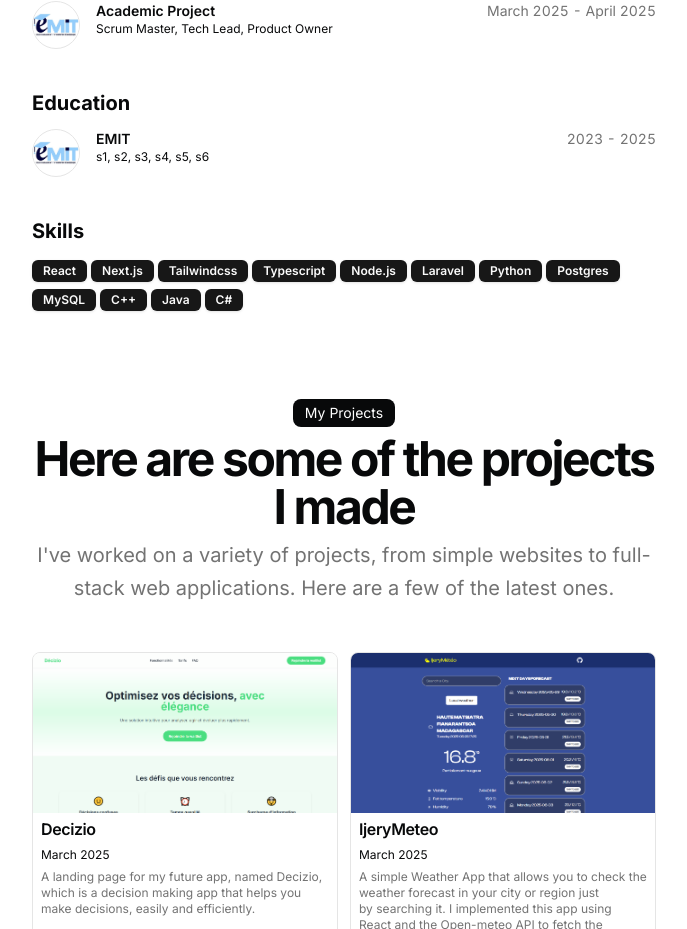
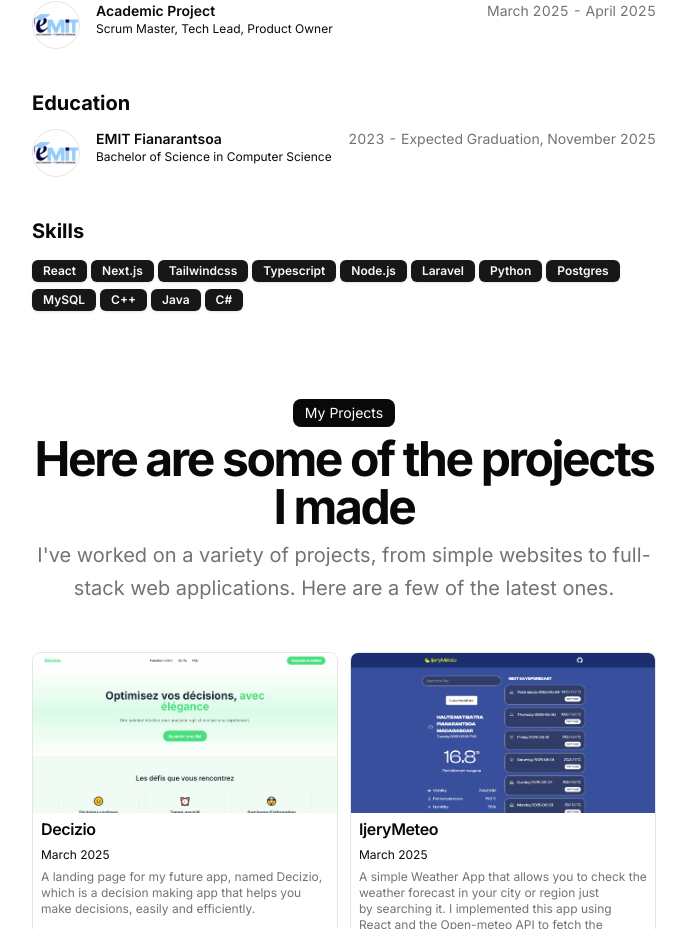
Before and after one commit to alyhoussen/houssens-portfolio, a Next.js app: page / in a window 1280 px wide. Shown: the part 840-1769 px from the top of the page, without its empty margins (296-983 px from the left). Built offline with nearby package versions, Linux system fonts and the light colour scheme.

Commit message:
Update resume.tsx

```diff
--- a/src/data/resume.tsx
+++ b/src/data/resume.tsx
@@ -141,12 +141,12 @@ Defined product vision, user flows, and technical architecture for a seamless, t
   ],
   education: [
      {
-       school: "EMIT",
+       school: "EMIT Fianarantsoa",
        href: "https://emit.mg",
-       degree: "s1, s2, s3, s4, s5, s6",
+       degree: "Bachelor of Science in Computer Science",
        logoUrl: "/emit.png",
        start: "2023",
-       end: "2025",
+       end: "Expected Graduation, November 2025",
      },
     // {
     //   school: "University of Waterloo",
```
